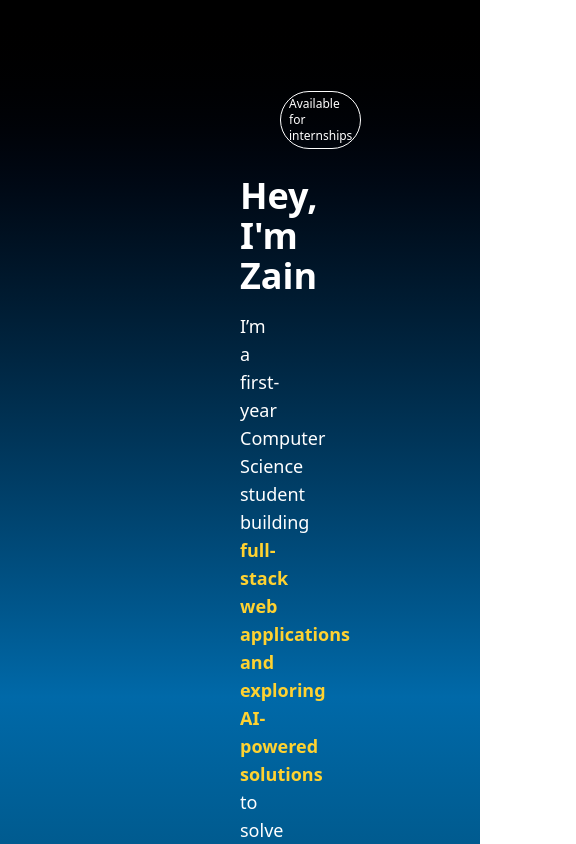
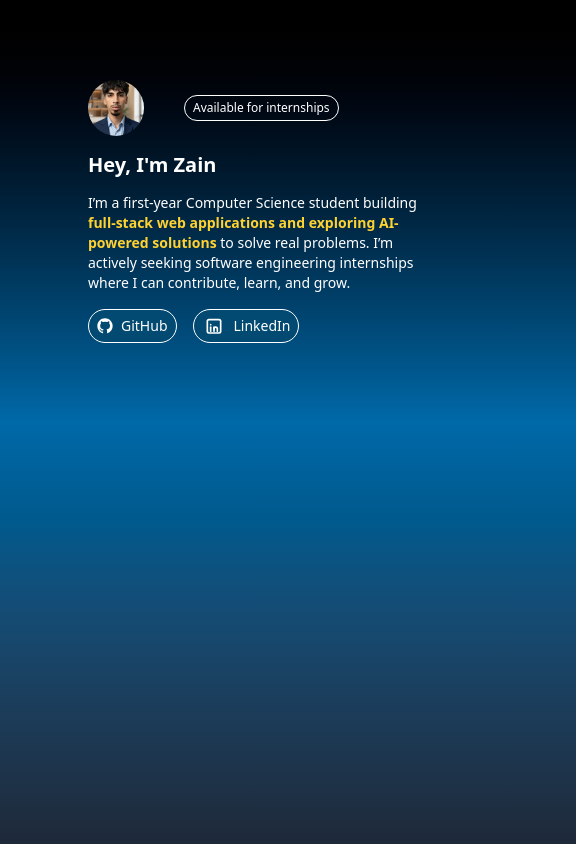
Before and after one commit to ZainX38/portfolio, a React (Vite) app: page / in a window 390 px wide. Shown: the top 844 px of the page, 576 px wide, since content can reach past the window. Built offline with nearby package versions, Linux system fonts and the light colour scheme.

Commit message:
Refactor Hero section: enhance layout for responsiveness in phones

```diff
--- a/src/App.jsx
+++ b/src/App.jsx
@@ -3,9 +3,13 @@ import Hero from './components/sections/Hero.jsx'
 
 function App() {
   return (
-    <main className="bg-linear-to-b from-black via-sky-700 to-gray-800
-    min-h-screen text-white px-60 py-20 font-sans">
-      <Hero />
+    <main className="
+    bg-linear-to-b from-black via-sky-700 to-gray-800
+    text-white font-sans
+    px-18 sm:px-20 md:px-28 lg:px-60 py-20
+    max-w-screen min-w-xl min-h-dvh
+    ">
+      <Hero/>
     </main>
 
   )
--- a/src/components/sections/Hero.jsx
+++ b/src/components/sections/Hero.jsx
@@ -12,19 +12,19 @@ function Hero() {
         }];
 
     return (
-        <section id="hero">
+        <section id="hero" className='max-w-5xl mx-auto px-4'>
             <div className="flex flex-row items-center gap-10 mb-4">
                 <img src={heroImage} alt="Hero Image" className="
-                w-20 h-20 object-cover rounded-full
-                "></img>
+                w-14 h-14 sm:w-20 sm:h-20 object-cover rounded-full"
+                ></img>
                 <a href="#" className="rounded-4xl border border-white px-2 py-1 text-xs">
                     Available for internships
                 </a>
             </div>
 
-            <h1 className="text-4xl font-bold mb-4">Hey, I'm Zain</h1>
+            <h1 className="text-xl sm:text-3xl font-bold leading-tight mb-4">Hey, I'm Zain</h1>
 
-            <p className="text-lg max-w-3xl mb-4">
+            <p className="text-sm md:text-lg min-w-44 mb-4 text-balance">
                 I’m a first-year Computer Science student building <span className='font-bold text-amber-300'> full-stack web applications and exploring AI-powered solutions </span>to solve real problems.
                 I’m actively seeking software engineering internships where I can contribute, learn, and grow.
             </p>
@@ -36,7 +36,7 @@ function Hero() {
                         key={button.name}
                         href={button.link}
                         className="
-                        text-md px-2 py-1 border rounded-full cursor-pointer bg-sky-900
+                        text-sm md:text-md px-2 py-1 border rounded-full cursor-pointer bg-sky-900
                         hover:bg-white hover:text-black hover:scale-110
                         transition-transform flex flex-row items-center gap-2">
                             <svg aria-hidden="true"
```
